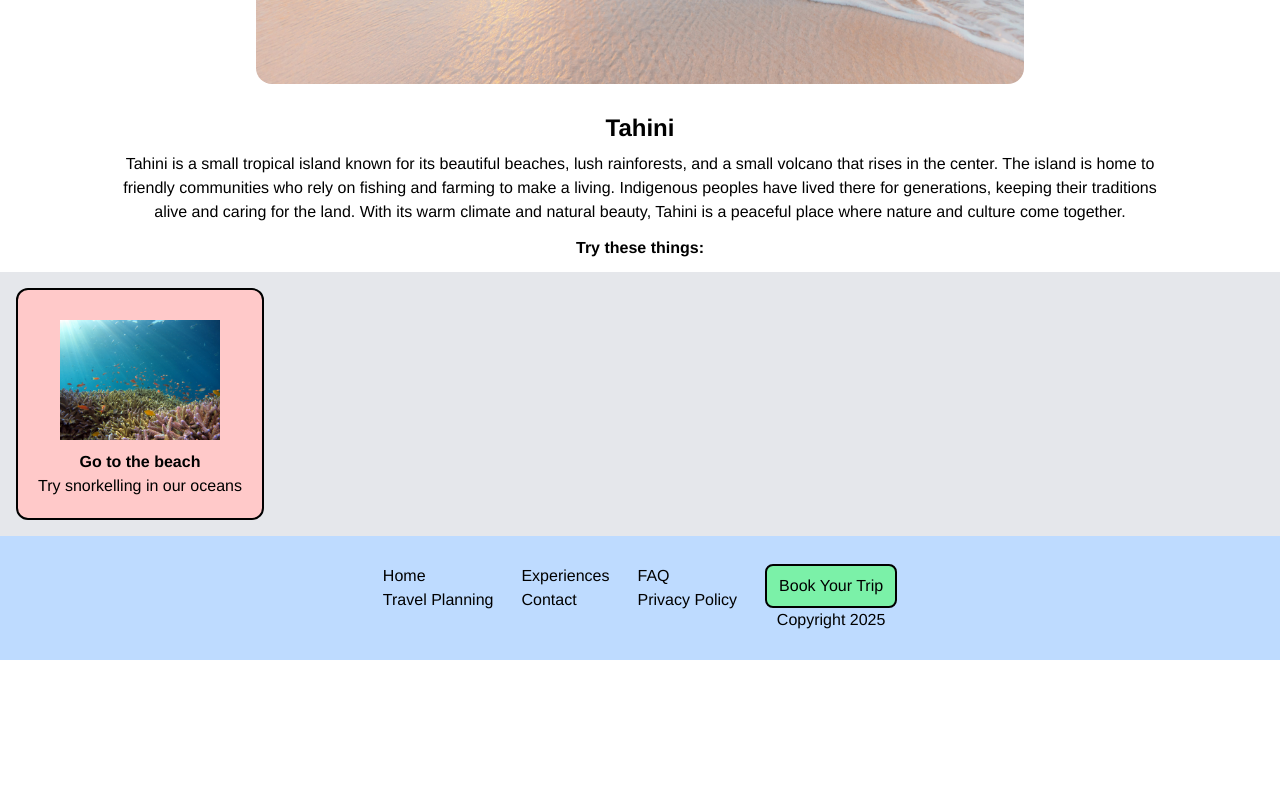
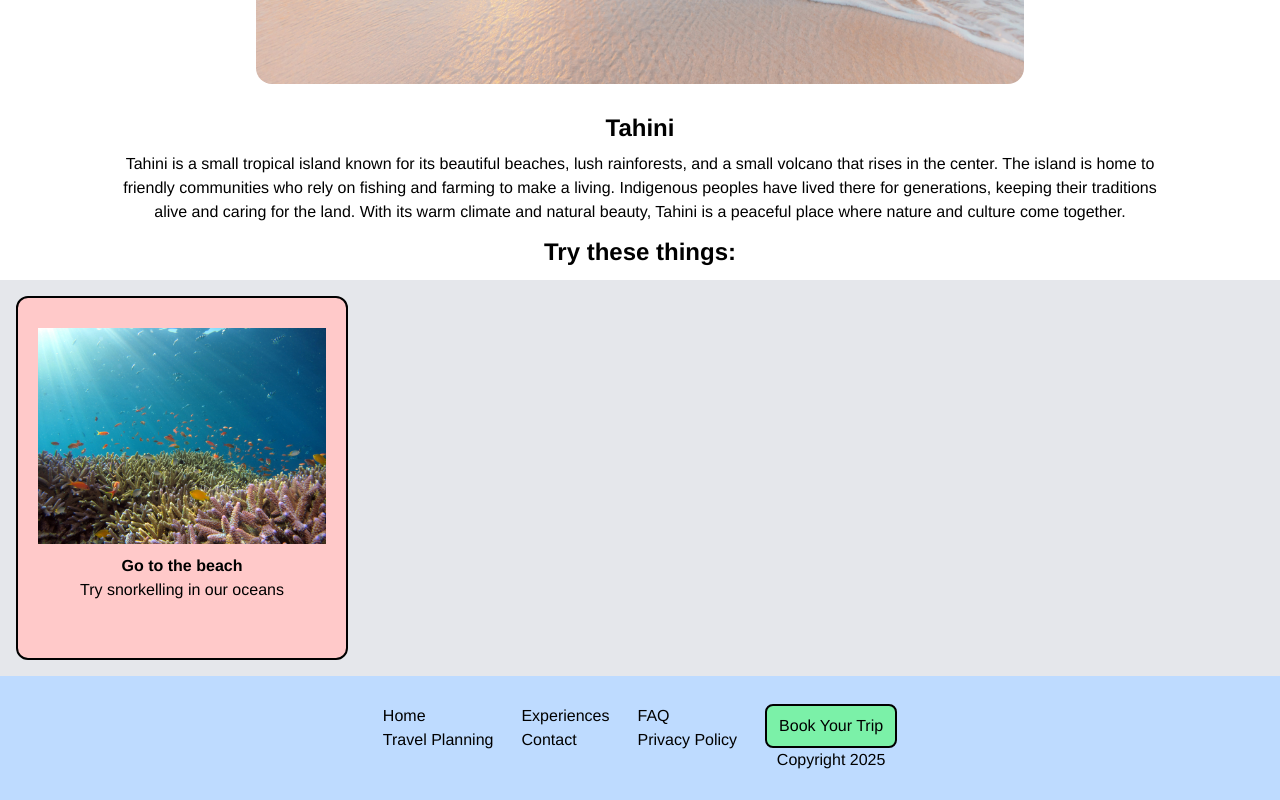
Before and after one commit to ks9927/ux-class-tahini, a React (Vite) app in the folder ux-class/: page / in a window 1280 px wide. Shown: the part 547-1347 px from the top of the page. Before the commit the page ends 1207 px from the top, so only its background shows below. Built offline with nearby package versions, Linux system fonts and the light colour scheme.

Commit message:
edited card component

```diff
--- a/ux-class/src/Components/Card.jsx
+++ b/ux-class/src/Components/Card.jsx
@@ -2,8 +2,8 @@
 export default function Card({image, title, description, alt}) {
     return (
         <div className="border-2 border-black border-solid bg-red-200
-        rounded-xl p-5">
-            <div className="bg-blue-300 w-40 m-auto my-2.5 rounded-xl">
+        rounded-xl p-5 pb-14">
+            <div className="bg-blue-300 w-2xs m-auto my-2.5 rounded-xl">
                 <img src={image} alt={alt} />
             </div>
             <h3 className="font-bold text-center">{title}</h3>
--- a/ux-class/src/Pages/Home.jsx
+++ b/ux-class/src/Pages/Home.jsx
@@ -15,7 +15,7 @@ export default function Home() {
               </IntroText>
         </div>
 
-        <h2 className="text-center font-bold my-3">Try these things: </h2>
+        <h2 className="text-center font-bold my-3 text-2xl">Try these things: </h2>
         <div className="flex bg-gray-200 p-4">
          <Card
          image={ReefImg}
```
